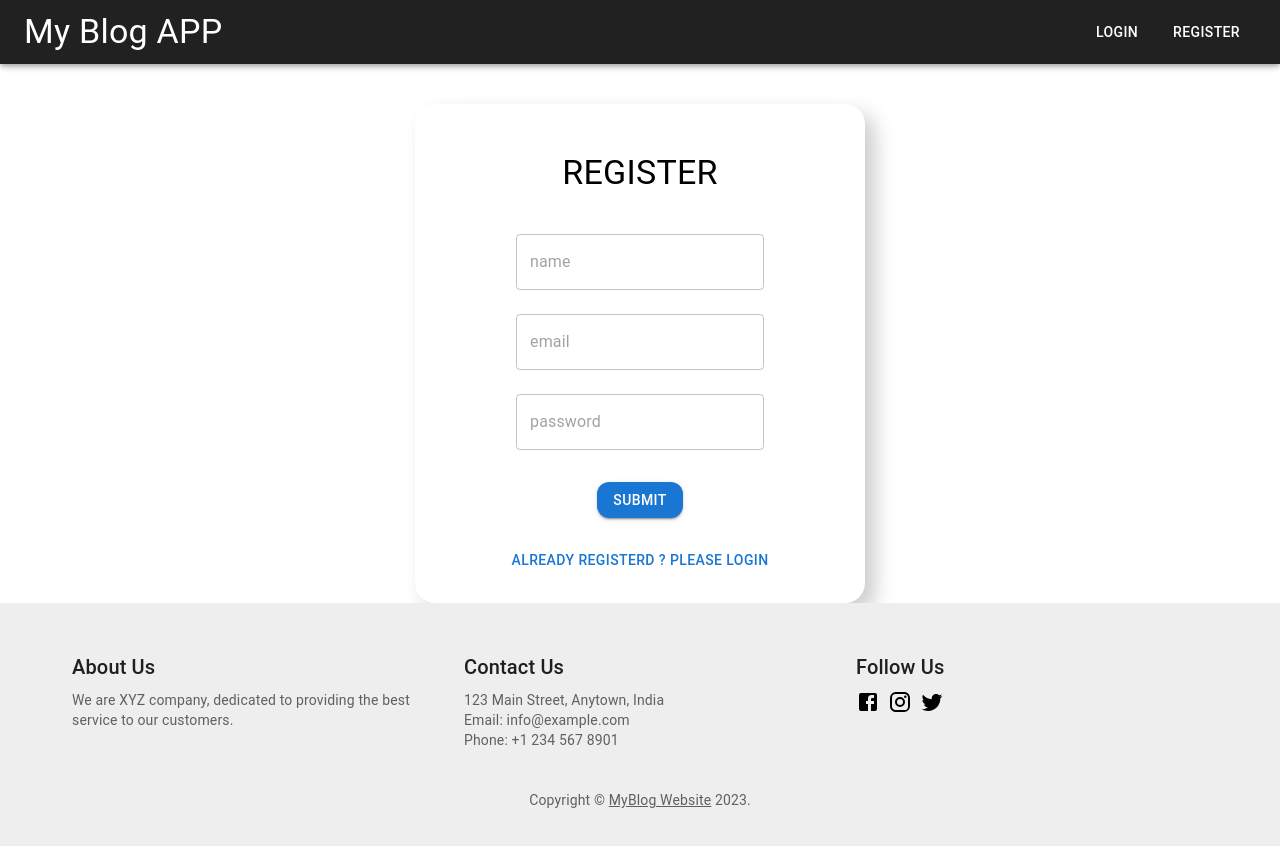
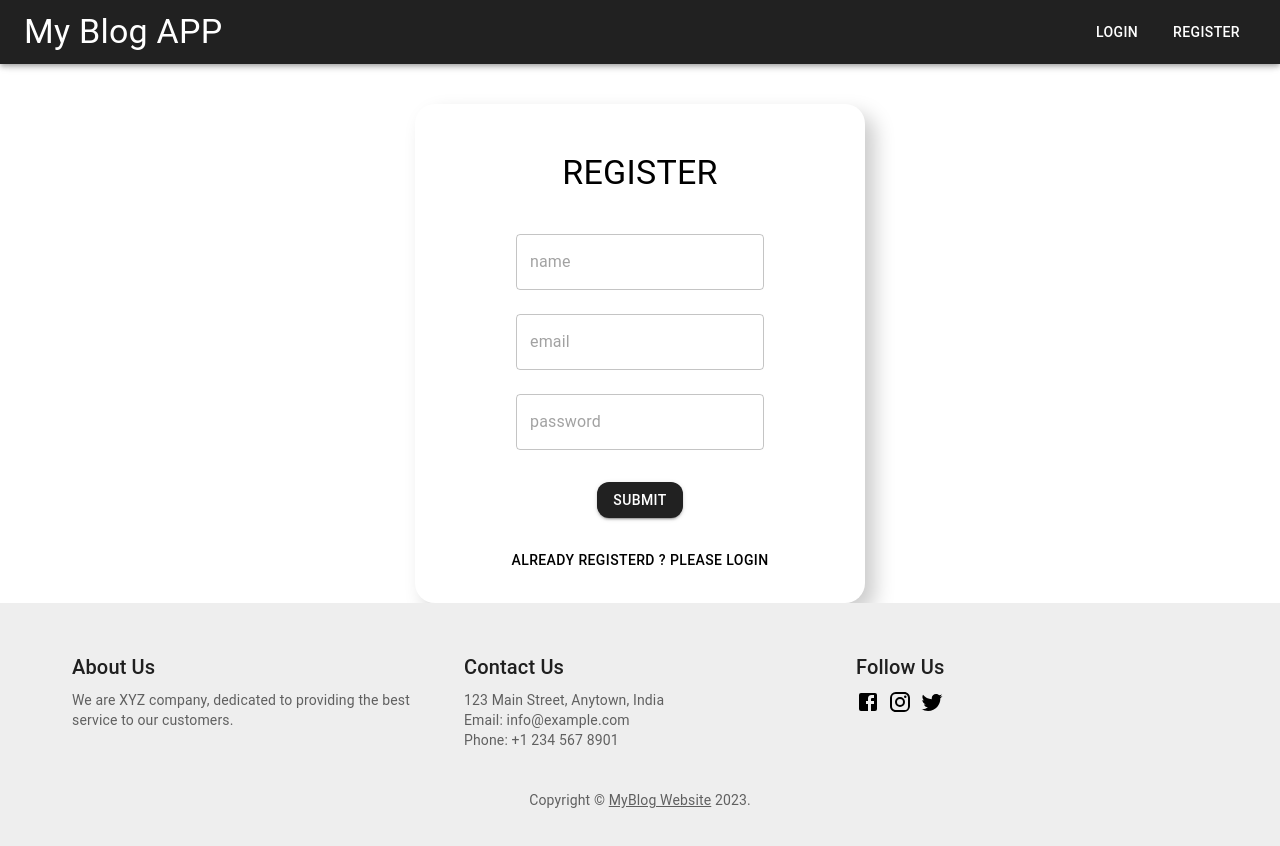
Before and after one commit to jisnakm/frontend-blog, a React (Create React App) app: page /register in a window 1280 px wide. Shown: the top 846 px of the page. Built offline with nearby package versions, Linux system fonts and the light colour scheme.

Commit message:
change text box to text area

```diff
--- a/public/index.html
+++ b/public/index.html
@@ -9,7 +9,7 @@
       name="description"
       content="Web site created using create-react-app"
     />
-    <link rel="apple-touch-icon" href="%PUBLIC_URL%/logo192.png" />
+
     <!--
       manifest.json provides metadata used when your web app is installed on a
       user's mobile device or desktop. See https://developers.google.com/web/fundamentals/web-app-manifest/
--- a/src/components/BlogCard.jsx
+++ b/src/components/BlogCard.jsx
@@ -5,12 +5,10 @@ import CardMedia from "@mui/material/CardMedia";
 import CardContent from "@mui/material/CardContent";
 import Avatar from "@mui/material/Avatar";
 import Typography from "@mui/material/Typography";
-import { red } from "@mui/material/colors";
 import ModeEditIcon from "@mui/icons-material/ModeEdit";
 import DeleteIcon from "@mui/icons-material/Delete";
 import { Box, IconButton } from "@mui/material";
 import { useNavigate } from "react-router-dom";
-import toast from "react-hot-toast";
 import ReactMarkdown from "react-markdown";
 import axios from "axios";
 
@@ -42,7 +40,7 @@ export default function BlogCard({
   return (
     <Card
       sx={{
-        width: "40%",
+        width: "50%",
         margin: "auto",
         mt: 2,
         padding: 2,
@@ -71,7 +69,7 @@ export default function BlogCard({
         title={username}
         subheader={time}
       />
-      <CardMedia component="img" height="194" image={image} alt="Paella dish" />
+      <CardMedia component="img" height="194" image={image} alt="imge" />
       <CardContent>
         <Typography variant="h6" color="text.secondary">
            {title}
--- a/src/components/Header.jsx
+++ b/src/components/Header.jsx
@@ -13,7 +13,7 @@ const Header = () => {
   const dispatch = useDispatch();
   const navigate = useNavigate();
   //state
-  const [value, setValue] = useState();
+  const [value, setValue] = useState(0);
 
   //logout
   const handleLogout = () => {
--- a/src/pages/BlogDetails.jsx
+++ b/src/pages/BlogDetails.jsx
@@ -2,7 +2,8 @@ import React, { useState, useEffect } from "react";
 import axios from "axios";
 import toast from "react-hot-toast";
 import { useNavigate, useParams } from "react-router-dom";
-import { Box, Button, InputLabel, TextField, Typography } from "@mui/material";
+import { Box, Button, InputLabel, TextField, Typography, TextareaAutosize } from "@mui/material";
+
 const BlogDetails = () => {
   const [blog, setBlog] = useState({});
   const id = useParams().id;
@@ -39,8 +40,10 @@ const BlogDetails = () => {
   //form
   const handleSubmit = async (e) => {
     e.preventDefault();
+
     try {
-      const { data } = await axios.put(`http://localhost:3000s/api/v1/blog/update-blog/${id}`, {
+
+      const { data } = await axios.put(`http://localhost:3000/api/v1/blog/update-blog/${id}`, {
         title: inputs.title,
         description: inputs.description,
         image: inputs.image,
@@ -56,7 +59,7 @@ const BlogDetails = () => {
   };
   console.log(blog);
   return (
-    <v>
+    <>
       <form onSubmit={handleSubmit}>
         <Box
           width={"50%"}
@@ -96,12 +99,13 @@ const BlogDetails = () => {
           >
             Description
           </InputLabel>
-          <TextField
+          <TextareaAutosize
             name="description"
             value={inputs.description}
             onChange={handleChange}
             margin="normal"
             variant="outlined"
+            minRows={3}
             required
           />
           <InputLabel
@@ -122,7 +126,7 @@ const BlogDetails = () => {
           </Button>
         </Box>
       </form>
-    </v>
+    </>
   );
 };
 
--- a/src/pages/CreateBlog.jsx
+++ b/src/pages/CreateBlog.jsx
@@ -1,7 +1,7 @@
 import React, { useState } from "react";
 import axios from "axios";
 import { useNavigate } from "react-router-dom";
-import { Box, Button, InputLabel, TextField, Typography, ThemeProvider, createTheme  } from "@mui/material";
+import { Box, Button, InputLabel, TextField, Typography, ThemeProvider, createTheme, TextareaAutosize  } from "@mui/material";
 import toast from "react-hot-toast";
 
 // Create a custom theme
@@ -87,12 +87,13 @@ const CreateBlog = () => {
           >
             Description
           </InputLabel>
-          <TextField
+          <TextareaAutosize
             name="description"
             value={inputs.description}
             onChange={handleChange}
             margin="normal"
             variant="outlined"
+            minRows={3}
             required
           />
           <InputLabel
--- a/src/pages/Login.jsx
+++ b/src/pages/Login.jsx
@@ -1,6 +1,6 @@
 import React, { useState } from "react";
 import { useNavigate } from "react-router-dom";
-import { Box, Typography, TextField, Button, ThemeProvider, createTheme  } from "@mui/material";
+import { Box, Typography, TextField, Button, ThemeProvider, createTheme } from "@mui/material";
 import axios from "axios";
 import { useDispatch } from "react-redux";
 import { authActions } from "../redux/store";
--- a/src/pages/Register.jsx
+++ b/src/pages/Register.jsx
@@ -1,8 +1,10 @@
 import React, { useState } from "react";
 import { useNavigate } from "react-router-dom";
-import { Box, Typography, TextField, Button } from "@mui/material";
+import { Box, Typography, TextField, Button, ThemeProvider, createTheme } from "@mui/material";
 import toast from "react-hot-toast";
 import axios from "axios";
+
+
 const Register = () => {
   const navigate = useNavigate();
   //state
@@ -19,6 +21,15 @@ const Register = () => {
       [e.target.name]: e.target.value,
     }));
   };
+
+  // Create a custom theme
+const theme = createTheme({
+  palette: {
+    black: {
+      main: '#212121',
+    },
+  },
+});
 
   //form handle
   const handleSubmit = async (e) => {
@@ -87,21 +98,25 @@ const Register = () => {
             required
             onChange={handleChange}
           />
-
+          <ThemeProvider theme={theme}>
           <Button
             type="submit"
             sx={{ borderRadius: 3, marginTop: 3 }}
             variant="contained"
-            color="primary"
+            color="black"
+            style={{ color: 'white' }}
           >
             Submit
           </Button>
           <Button
             onClick={() => navigate("/login")}
             sx={{ borderRadius: 3, marginTop: 3 }}
+            style={{ color: 'black' }}
           >
             Already Registerd ? Please Login
           </Button>
+          </ThemeProvider>
+
         </Box>
       </form>
     </>
```
Also changed, not shown: public/manifest.json.
